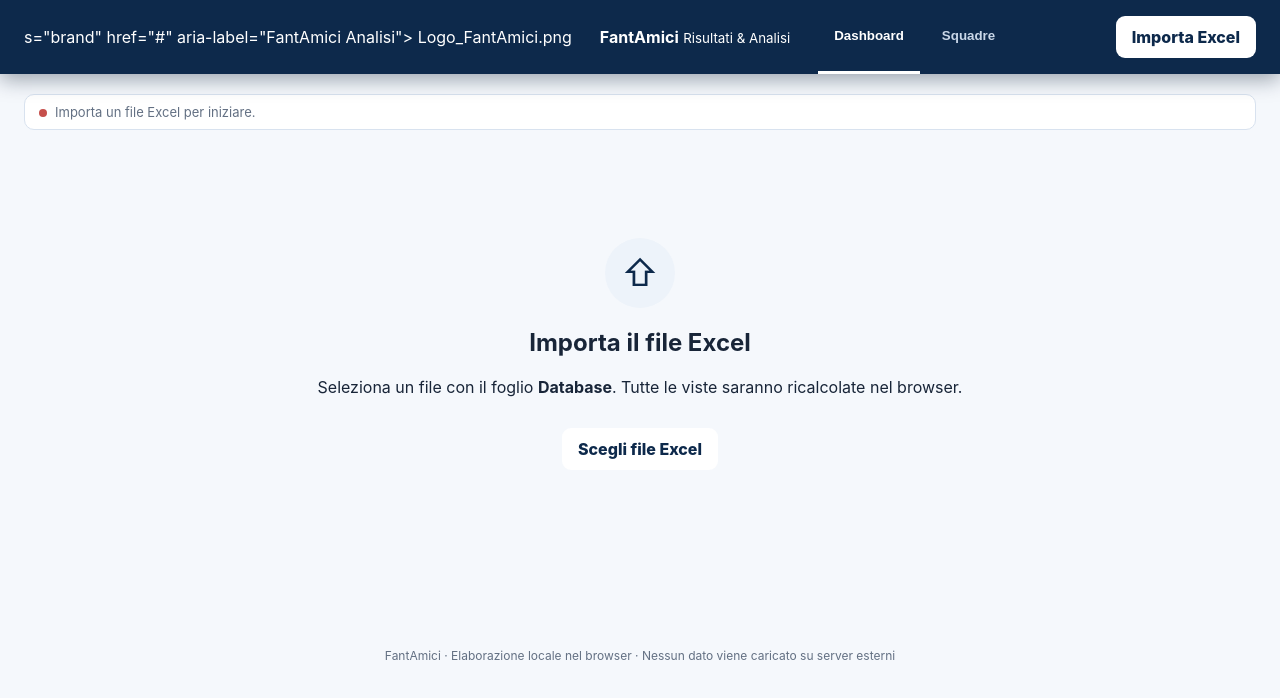
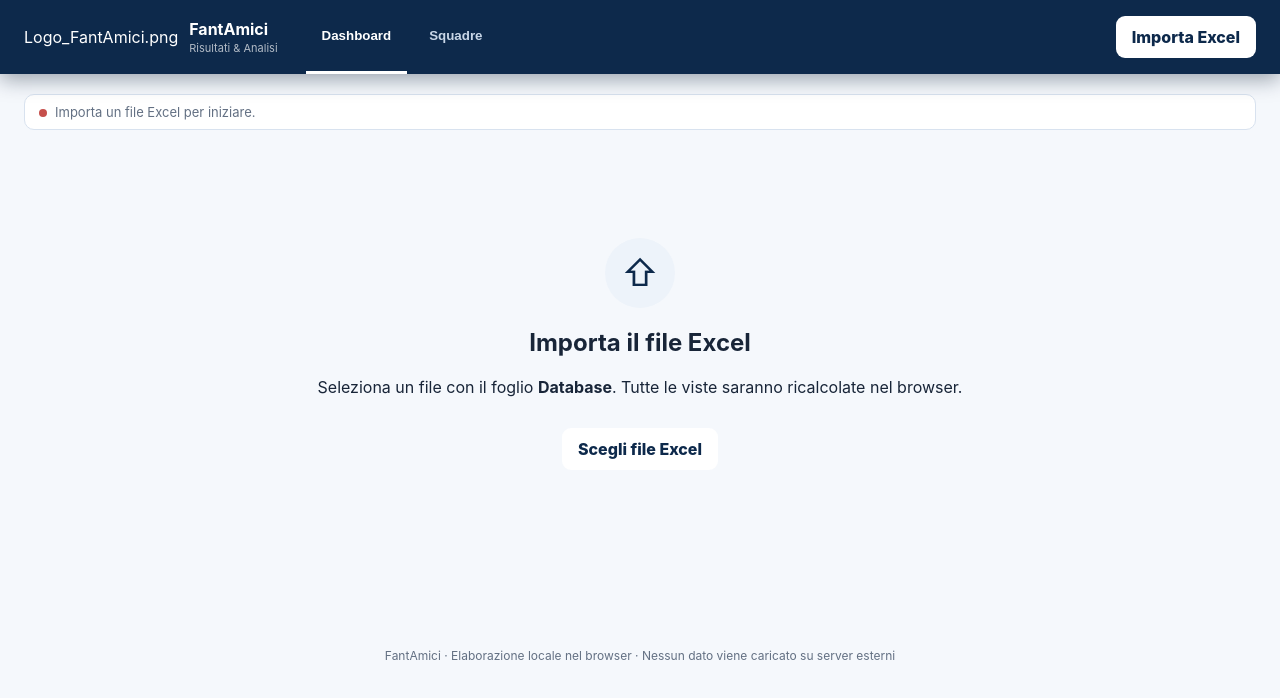
Before and after one commit to Giannuzzu/Risultati-e-Analisi, a plain HTML site: page index.html in a window 1280 px wide. Drawn offline with Linux system fonts and the light colour scheme; no server answers.

Commit message:
index.html

```diff
--- a/index.html
+++ b/index.html
@@ -10,7 +10,7 @@
 </head>
 <body>
 <header class="topbar">
-s="brand" href="#" aria-label="FantAmici Analisi">
+<a class="brand" href="#" aria-label="FantAmici Analisi">
 
     Logo_FantAmici.png
 
```
